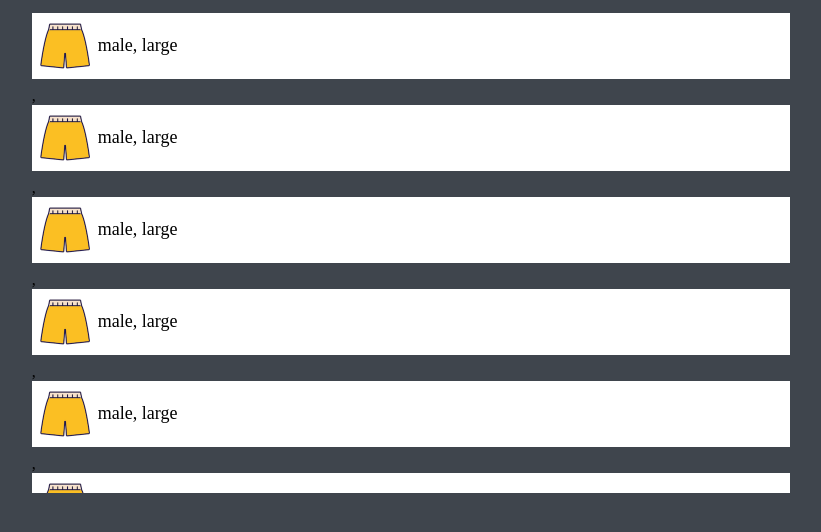
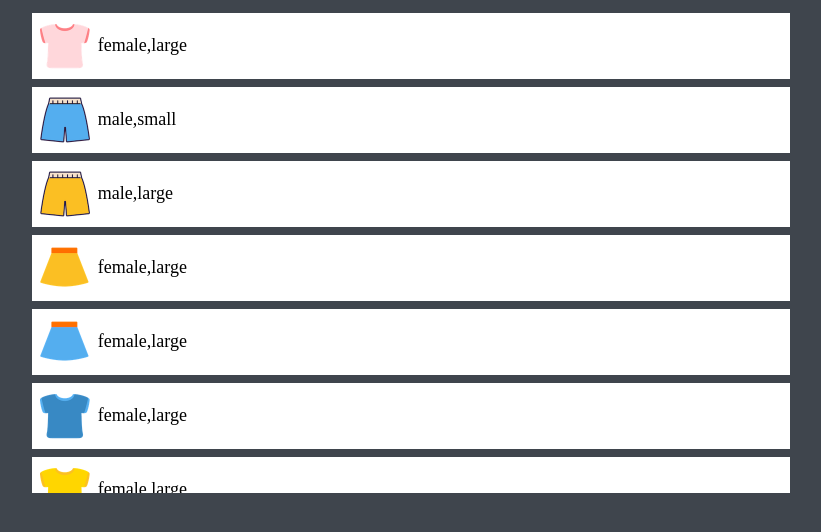
Before and after one commit to ellachoy/DC_P_Shoppingmall_13072021, a plain HTML site: page index.html in a window 1280 px wide. Shown: the part 238-770 px from the top of the page, without its empty margins (229-1050 px from the left). Drawn offline with Linux system fonts and the light colour scheme.

Commit message:
json_update

```diff
--- a/data/data.json
+++ b/data/data.json
@@ -5,49 +5,98 @@
         "gender": "female",
         "size":"large",
         "color":"pink",
-        "image":"../img/pink/pink_t.png"
+        "image":"../img/pink_t.png"
+        },
+        {
+        "type":"pants",
+        "gender": "male",
+        "size":"small","color":"pink",
+        "image":"../img/blue_p.png"
+        },
+        {
+        "type":"pants",
+        "gender": "male",
+        "size":"large","color":"pink",
+        "image":"../img/yellow_p.png"
+        },
+        {
+        "type":"skirts",
+        "gender": "female",
+        "size":"large","color":"pink",
+        "image":"../img/yellow_s.png"
+        },
+        {
+        "type":"skirts",
+        "gender": "female",
+        "size":"large","color":"pink",
+        "image":"../img/blue_s.png"
         },
         {
         "type":"tshirt",
         "gender": "female",
         "size":"large","color":"pink",
-        "image":"../img/pink/pink_t.png"
+        "image":"../img/blue_t.png"
         },
         {
         "type":"tshirt",
         "gender": "female",
         "size":"large","color":"pink",
-        "image":"../img/pink/pink_t.png"
+        "image":"../img/yellow_t.png"
+        },
+        {
+        "type":"pants",
+        "gender": "female",
+        "size":"large","color":"pink",
+        "image":"../img/pink_p.png"
+        },
+        {
+        "type":"tshirt",
+        "gender": "female",
+        "size":"large",
+        "color":"pink",
+        "image":"../img/pink_t.png"
+        },
+        {
+        "type":"pants",
+        "gender": "male",
+        "size":"small","color":"pink",
+        "image":"../img/blue_p.png"
+        },
+        {
+        "type":"pants",
+        "gender": "male",
+        "size":"large","color":"pink",
+        "image":"../img/yellow_p.png"
+        },
+        {
+        "type":"skirts",
+        "gender": "female",
+        "size":"large","color":"pink",
+        "image":"../img/yellow_s.png"
+        },
+        {
+        "type":"skirts",
+        "gender": "female",
+        "size":"large","color":"pink",
+        "image":"../img/blue_s.png"
         },
         {
         "type":"tshirt",
         "gender": "female",
         "size":"large","color":"pink",
-        "image":"../img/pink/pink_t.png"
+        "image":"../img/blue_t.png"
         },
         {
         "type":"tshirt",
         "gender": "female",
         "size":"large","color":"pink",
-        "image":"../img/pink/pink_t.png"
+        "image":"../img/yellow_t.png"
         },
         {
-        "type":"tshirt",
+        "type":"pants",
         "gender": "female",
         "size":"large","color":"pink",
-        "image":"../img/pink/pink_t.png"
-        },
-        {
-        "type":"tshirt",
-        "gender": "female",
-        "size":"large","color":"pink",
-        "image":"../img/pink/pink_t.png"
-        },
-        {
-        "type":"tshirt",
-        "gender": "female",
-        "size":"large","color":"pink",
-        "image":"../img/pink/pink_t.png"
+        "image":"../img/pink_p.png"
         }
     ]
 }
--- a/src/main.js
+++ b/src/main.js
@@ -12,18 +12,23 @@ function displayItems(items){ //3-1konvert html element -> in brower anzeigen la
    // console.log(container);
    //container 에 innerHTML을 이용해서, 받아온 아이템들을 li그룹으로 만들어서, container 에추가
    //아이템즈 배열 을  HTML li tag로 변환해주는 배열을 만듬.
-   container.innerHTML = items.map(item =>createHTMLString(item));
+    //한가지의 배열에서 다른 형태로 변환 맵핑
+   container.innerHTML = items.map(item =>createHTMLString(item)).join('');// li tag로 변환
 
 }
-
+// li tag로 변환.위해 문자열 스트링을 만듬 중요= 뻭틱기호.
 function createHTMLString(item){
+   //<li class="item">
+   //      <img src="img/yellow_p.png" alt="pants" class="item_thumnail">
+   //      <span class="item_description">male, large</span>
+   // </li>
+   // => vorteil von string template: mischen wie unten
    return `
-   <li class="item">
-        <img src="img/yellow_p.png" alt="pants" class="item_thumnail">
-        <span class="item_description">male, large</span>
-   </li>
-
-   `
+      <li class="item">
+           <img src="${item.image}" alt="${item.type}" class="item_thumnail">
+          <span class="item_description">${item.gender},${item.size}</span>
+       </li>
+   `;
 
 }
 
```
Also changed, not shown: index.html (+1 -0 lines).
